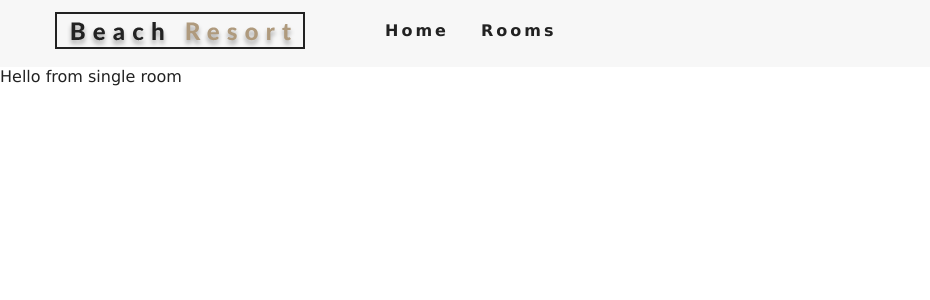
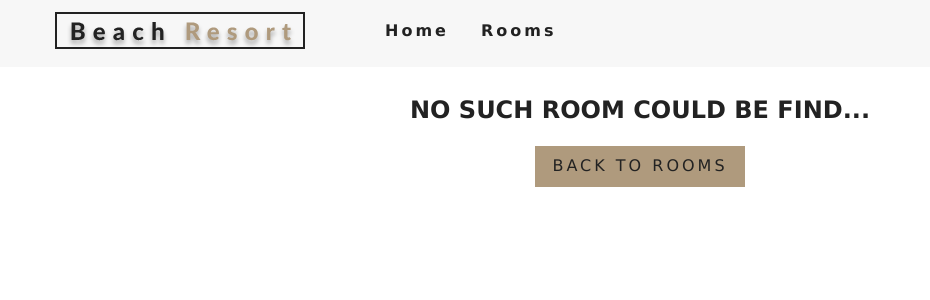
Before and after one commit to ivezic84/react-beach-resort, a React (Create React App) app: page /rooms/1 in a window 1280 px wide. Shown: the top 300 px of the page, without its empty margins (0-930 px from the left). Built offline with nearby package versions, Linux system fonts and the light colour scheme.

Commit message:
izmjena slug

```diff
--- a/src/components/Room.js
+++ b/src/components/Room.js
@@ -12,7 +12,7 @@ export default function Room({ room }) {
           <h6>${price}</h6>
           <p>per night</p>
         </div>
-        <Link to={"/rooms/${slug}"} className="btn-primary room-link">
+        <Link to={`/rooms/${slug}`} className="btn-primary room-link">
           Features
         </Link>
         <p className="room-info">{name}</p>
--- a/src/pages/SingleRoom.js
+++ b/src/pages/SingleRoom.js
@@ -18,6 +18,29 @@ export default class SingleRoom extends Component {
   render() {
     const { getRoom } = this.context;
     const room = getRoom(this.state.slug);
-    return <div>Hello from single room</div>;
+
+    if (!room) {
+      return (
+        <div className="error">
+          <h3>No such room could be find...</h3>
+          <Link to="/rooms" className="btn-primary">
+            Back to rooms
+          </Link>
+        </div>
+      );
+    }
+
+    const {
+      name,
+      description,
+      capacity,
+      size,
+      price,
+      extras,
+      breakfast,
+      pets,
+      images
+    } = room;
+    return <div>Hello from single room{room.name}</div>;
   }
 }
```
